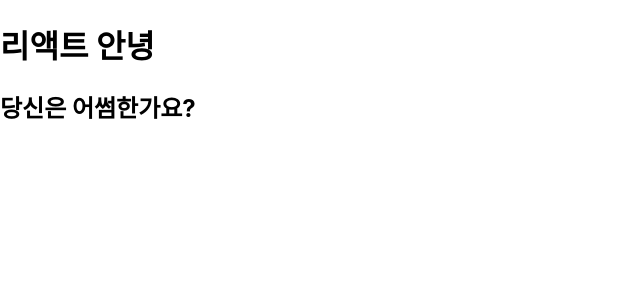
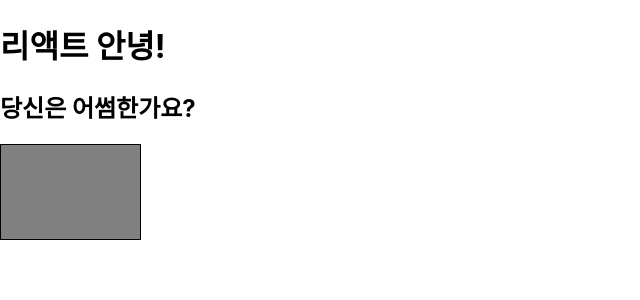
Before and after one commit to coddingbear/react-skills, a React (Create React App) app in the folder chapter02/hello-react/: page / in a window 1280 px wide. Shown: the top 300 px of the page, without its empty margins (0-640 px from the left). Built offline with nearby package versions, Linux system fonts and the light colour scheme.

Commit message:
2.4.5 인라인 스타일링

```diff
--- a/chapter02/hello-react/src/App.js
+++ b/chapter02/hello-react/src/App.js
@@ -3,12 +3,22 @@ class App extends Component {
   render() {
     const text = "당신은 어썸한가요?";
     const condition = false;
+    const style = {
+      backgroundColor : 'gray',
+      border: '1px solid black',
+      height: Math.round(Math.random() * 300) + 50,
+      width: Math.round(Math.random() * 300) + 50,
+      WebkitTransition: 'all',
+      MozTransition: 'all',
+      msTransition: 'all'
+    };
+
     return (
       <div>
-        <h1>리액트 안녕</h1>
+        <h1>리액트 안녕!</h1>
         <h2>{text}</h2>
-        {condition ? "보여주세요" : null}
         {condition && "보여주세요"}
+        <div style={style}></div>
       </div>
     );
   }
```
